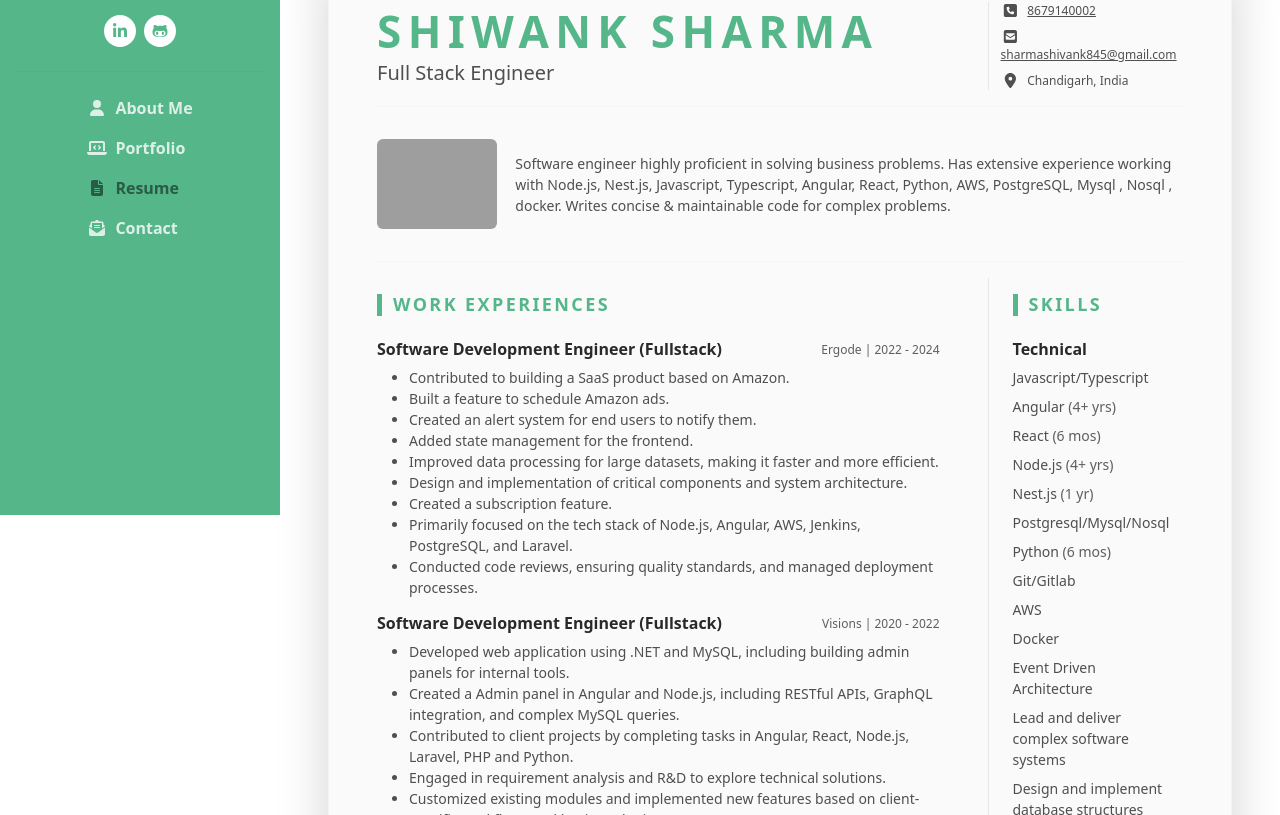
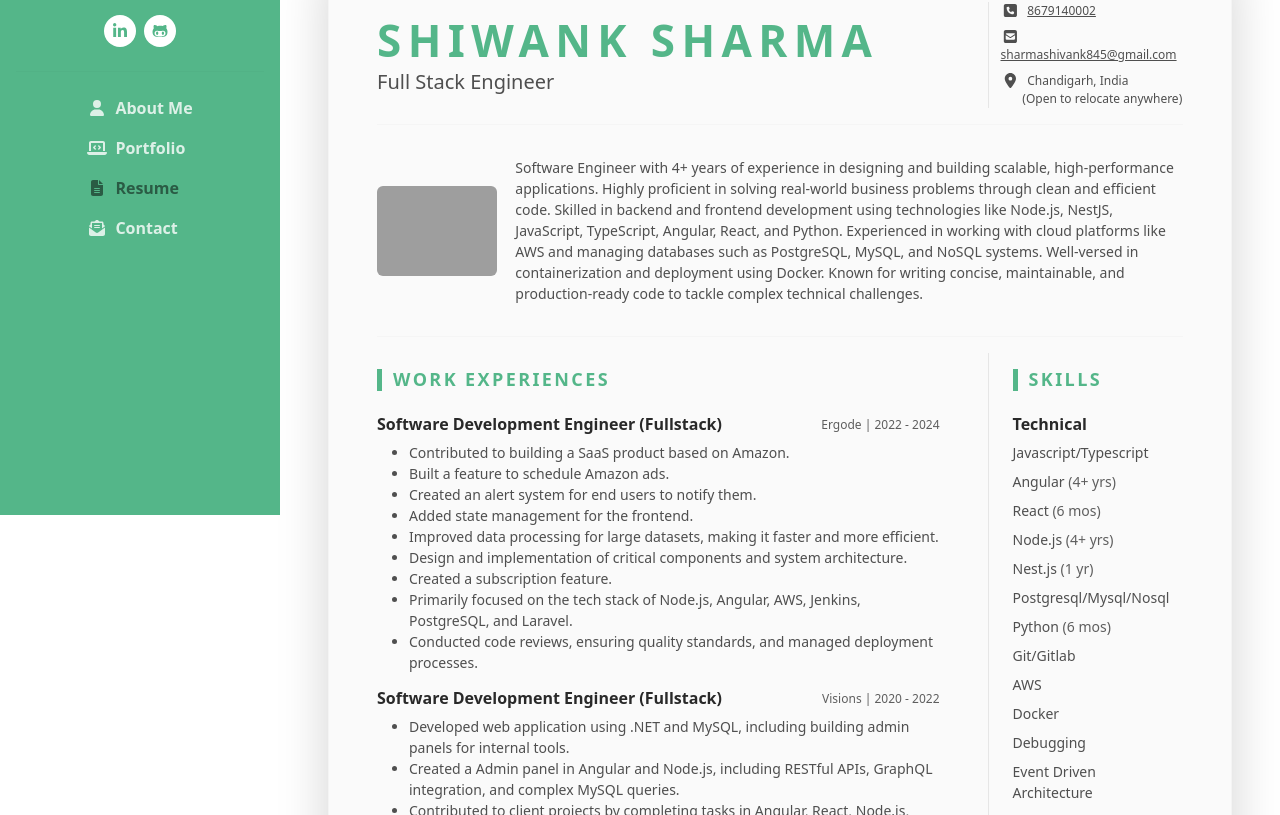
Before and after one commit to shivank4687/my-portfolio, an Angular app: page /resume in a window 1280 px wide. Shown: the part 285-1100 px from the top of the page. Built offline with nearby package versions, Linux system fonts and the light colour scheme; grey boxes are pictures that could not be loaded.

Commit message:
updated projects and adress info

```diff
--- a/src/app/components/profile-navigation-panel/profile-navigation-panel.component.ts
+++ b/src/app/components/profile-navigation-panel/profile-navigation-panel.component.ts
@@ -3,12 +3,14 @@ import { RouterLink, RouterLinkActive } from '@angular/router';
 
 @Component({
   selector: 'app-profile-navigation-panel',
-  imports: [RouterLink,RouterLinkActive],
+  imports: [RouterLink, RouterLinkActive],
   templateUrl: './profile-navigation-panel.component.html',
-  styleUrl: './profile-navigation-panel.component.css'
+  styleUrl: './profile-navigation-panel.component.css',
 })
 export class ProfileNavigationPanelComponent {
-  profile={
-  description:"Hi, my name is Shiwank Sharma and I'm a Full Stack Engineer. Welcome to my personal website!"
+  profile = {
+    // description:"Hi, my name is Shiwank Sharma and I'm a Full Stack Engineer. Welcome to my personal website!"
+    description:
+      "Hi, I'm Shiwank Sharma, a Full Stack Engineer with 4+ years of experience. Welcome to my personal website!",
+  };
 }
-}
--- a/src/app/components/profile/profile.component.ts
+++ b/src/app/components/profile/profile.component.ts
@@ -1,26 +1,87 @@
 import { CommonModule } from '@angular/common';
 import { Component } from '@angular/core';
 import { RouterLink } from '@angular/router';
-import { ProjectInfoComponent } from "../project-info/project-info.component";
+import { ProjectInfoComponent } from '../project-info/project-info.component';
 
 @Component({
   selector: 'app-profile',
   imports: [RouterLink, CommonModule, ProjectInfoComponent],
   templateUrl: './profile.component.html',
-  styleUrl: './profile.component.css'
+  styleUrl: './profile.component.css',
 })
 export class ProfileComponent {
-skills=[
-  {name:"Angular",icons:["fa-angular"],description:"Experienced\n in building scalable, responsive web applications using Angular. Proficient in creating modular architecture with standalone components, services, and state management."},
-  {name:"React",icons:["fa-react"],description:"Familiar with building basic UI components using React. Have used it for small projects and prototyping, with a growing understanding of hooks, props, and component-based architecture."},
-  {name:"Node.js",icons:["fa-node"],description:"Skilled in developing scalable and high-performance backend systems using Node.js. Strong understanding of asynchronous programming, RESTful APIs, and microservices architecture."},
-  {name:"Nest.js",icons:["icon-nestjs"],description:"Proficient in building modular, maintainable, and scalable backend applications using NestJS. Experienced in architecture, dependency injection, decorators, and microservices WebSockets to create robust enterprise-level APIs."},
-  {name:"Python",icons:["fa-python"],description:"Experienced for backend development, automation, and data processing. proficient with Python's core features, OOP, and popular libraries like pandas, FastAPI, and SQLAlchemy."},
-  {name:'SQL & NoSQL',icons:[" fa-solid fa-database"],description:"Experienced in designing and managing relational databases using PostgreSQL and MySQL, including schema design, query optimization, indexing, and migrations. Also familiar with NoSQL databases like MongoDB."},
-  {name:'PHP & laravel',icons:["fa-php","fa-laravel"],description:"Proficient in building web applications using Laravel. Experienced in MVC architecture, Eloquent ORM, Blade templating, and Laravel’s built-in tools for authentication, routing, and migrations."},
-  {name:'HTML & CSS',icons:["fa-html5","fa-css3-alt"],description:"Capable of structuring clean, semantic HTML for modern web applications, with CSS for layout and basic styling. Typically used to support component-based frameworks and ensure accessible, well-organized markup."}
-
-]
-
-
+  skills = [
+    {
+      name: 'Angular',
+      icons: ['fa-angular'],
+      description:
+        'Experienced\n in building scalable, responsive web applications using Angular. Proficient in creating modular architecture with standalone components, services, and state management.',
+    },
+    {
+      name: 'React',
+      icons: ['fa-react'],
+      description:
+        'Familiar with building basic UI components using React. Have used it for small projects and prototyping, with a growing understanding of hooks, props, and component-based architecture.',
+    },
+    {
+      name: 'Node.js',
+      icons: ['fa-node'],
+      description:
+        'Skilled in developing scalable and high-performance backend systems using Node.js. Strong understanding of asynchronous programming, RESTful APIs, and microservices architecture.',
+    },
+    {
+      name: 'Nest.js',
+      icons: ['icon-nestjs'],
+      description:
+        'Proficient in building modular, maintainable, and scalable backend applications using NestJS. Experienced in architecture, dependency injection, decorators, and microservices WebSockets to create robust enterprise-level APIs.',
+    },
+    {
+      name: 'Python',
+      icons: ['fa-python'],
+      description:
+        "Experienced for backend development, automation, and data processing. proficient with Python's core features, OOP, and popular libraries like pandas, FastAPI, and SQLAlchemy.",
+    },
+    {
+      name: 'Amazon Web Services',
+      icons: ['fa-aws'],
+      description:
+        "I have hands-on experience with AWS services like Lambda, S3, and IAM to build secure and scalable systems. I've worked on integrating Amazon Seller Central and PPC data, used Kinesis for real-time streaming, and implemented Transcribe for audio-to-text processing.",
+    },
+    {
+      name: 'SQL & NoSQL',
+      icons: [' fa-solid fa-database'],
+      description:
+        'Experienced in designing and managing relational databases using PostgreSQL and MySQL, including schema design, query optimization, indexing, and migrations. Also familiar with NoSQL databases like MongoDB.',
+    },
+    {
+      name: 'PHP & laravel',
+      icons: ['fa-php', 'fa-laravel'],
+      description:
+        'Proficient in building web applications using Laravel. Experienced in MVC architecture, Eloquent ORM, Blade templating, and Laravel’s built-in tools for authentication, routing, and migrations.',
+    },
+    {
+      name: 'Go (Golang)',
+      icons: ['fa-golang'],
+      description:
+        'I have working experience with Go for building lightweight APIs and backend services. I’ve used it for writing efficient, concurrent code and appreciate its simplicity, speed, and strong typing. My experience includes setting up RESTful services and working with Go modules and standard libraries.',
+    },
+    {
+      name: 'Docker',
+      icons: ['fa-docker'],
+      description:
+        'I use Docker to containerize applications for consistent development and deployment across environments. I’ve set up multi-container environments using Docker Compose and optimized Dockerfiles for Node.js, Python,Nest.js and reduce deployment issues.',
+    },
+    {
+      name: 'HTML & CSS',
+      icons: ['fa-html5', 'fa-css3-alt'],
+      description:
+        'Capable of structuring clean, semantic HTML for modern web applications, with CSS for layout and basic styling. Typically used to support component-based frameworks and ensure accessible, well-organized markup.',
+    },
+    {
+      name: 'Git & Gitlab',
+      icons: ['fa-github', 'fa-gitlab'],
+      description:
+        'Capable of structuring clean, semantic HTML for modern web applications, with CSS for layout and basic styling. Typically used to support component-based frameworks and ensure accessible, well-organized markup.',
+    },
+  ];
 }
--- a/src/app/components/project-info/project-info.component.ts
+++ b/src/app/components/project-info/project-info.component.ts
@@ -1,18 +1,63 @@
 import { CommonModule } from '@angular/common';
-import { Component } from '@angular/core';
+import { Component, Input, OnInit } from '@angular/core';
 
 @Component({
   selector: 'app-project-info',
   imports: [CommonModule],
   templateUrl: './project-info.component.html',
-  styleUrl: './project-info.component.css'
+  styleUrl: './project-info.component.css',
 })
-export class ProjectInfoComponent {
-projects=[
-  {name:"Extreme E-commerce (SaaS)",role:"Full Stack Engineer",skills:"Angular, Node, Postgresql, Laravel,microservices architecture, AWS services(advertising, seller central) and other third-party integrations."},
-  {name:"Speakout",role:"Front-end Developer",skills:"Angular, web sockets, AWS transcribe service, aws s3, aws kinesis video streaming, webrtc, video library integration etc."},
-  {name:"Organization management application",role:"Full Stack Engineer",skills:"Angular, node, SQL,ngrx, chatbox feature, web sockets, real-time dashboards."},
-  {name:'Diabetes App',role:'Front-end Developer',skills:"Angular, Graphql with Apollo client, ngrx store and state management, default modules customizations."},
-  {name:"Snake Game using Data structure in C++",role:"Full Stack Engineer",skills:"A console-based vintage Snake Game designed using C++ and data structures (array and linked list) with basic input and file handling features."}
-  ]
+export class ProjectInfoComponent implements OnInit {
+  @Input() limited = false;
+  projects = [
+    {
+      name: 'Stock Analysis & Prediction',
+      role: 'Full Stack Developer',
+      skills:
+        'Python, Nestjs, Angular, TypeScript, Dynamic Charts, Postgresql, NumPy, Scikit-learn, TensorFlow, Keras, LSTM, Time Series Analysis, Technical Indicators, Alpha Vantage API, Yahoo Finance API, Data Preprocessing, Feature Engineering, Model Training, REST APIs, JSON, Seaborn, CLI Tools, Automation, Error Handling',
+    },
+    {
+      name: 'Content Creator',
+      role: 'Full Stack Developer',
+      skills:
+        'Python, OpenCV, MoviePy, FFmpeg, Text-to-Speech,REST APIs, AI services (openai, gemini, murf, elevenlabs,fireworker), video/audio processing using tools like OpenCV, MoviePy, FFmpeg, Also enabled seamless content publishing by integrating Google and Meta APIs for direct upload and platform automation.',
+    },
+    {
+      name: 'Extreme E-commerce (SaaS)',
+      role: 'Full Stack Engineer',
+      skills:
+        'Angular, Node, Postgresql, Laravel,microservices architecture, Git & Gilab ,AWS services(advertising, seller central) and other third-party integrations.',
+    },
+    {
+      name: 'Speakout',
+      role: 'Front-end Developer',
+      skills:
+        'Angular, web sockets, AWS transcribe service, aws s3, aws kinesis video streaming, webrtc, video library integration etc.',
+    },
+    {
+      name: 'Organization management application',
+      role: 'Full Stack Engineer',
+      skills:
+        'Angular, node, SQL,ngrx, chatbox feature, web sockets, real-time dashboards.',
+    },
+    {
+      name: 'Diabetes App',
+      role: 'Front-end Developer',
+      skills:
+        'Angular, Graphql with Apollo client, ngrx store and state management, default modules customizations.',
+    },
+
+    {
+      name: 'Snake Game using Data structure in C++',
+      role: 'Full Stack Engineer',
+      skills:
+        'A console-based vintage Snake Game designed using C++ and data structures (array and linked list) with basic input and file handling features.',
+    },
+  ];
+
+  ngOnInit() {
+    if (this.limited) {
+      this.projects.length = 4;
+    }
+  }
 }
--- a/src/app/components/resume/resume.component.html
+++ b/src/app/components/resume/resume.component.html
@@ -25,6 +25,7 @@
                                     class="resume-link" href="mailto:{{resume.email}}">{{resume.email}}</a></li>
                             <!-- <li class="mb-2"><i class="fas fa-globe fa-fw fa-lg me-2"></i><a class="resume-link" href="#">www.yourwebsite.com</a></li> -->
                             <li class="mb-0"><i class="fas fa-map-marker-alt fa-fw fa-lg me-2"></i>{{resume.address}}
+                                <br>&nbsp;&nbsp;&nbsp;&nbsp;&nbsp;&nbsp;&nbsp;(Open to relocate anywhere)
                             </li>
                         </ul>
                     </div><!--//resume-contact-->
--- a/src/app/components/resume/resume.component.ts
+++ b/src/app/components/resume/resume.component.ts
@@ -1,66 +1,141 @@
 import { CommonModule } from '@angular/common';
 import { Component } from '@angular/core';
-import {downloadAsPDF} from '../../utils/file.utils'
+import { downloadAsPDF } from '../../utils/file.utils';
 @Component({
   selector: 'app-resume',
   imports: [CommonModule],
   templateUrl: './resume.component.html',
-  styleUrl: './resume.component.css'
+  styleUrl: './resume.component.css',
 })
 export class ResumeComponent {
-resume={
-  name:"Shiwank Sharma",
-  title:"Full Stack Engineer",
-  phone_number:"8679140002",
-  email:"sharmashivank845@gmail.com",
-  address:"Chandigarh, India",
-  description:"Software engineer highly proficient in solving business problems. Has extensive experience working with Node.js, Nest.js, Javascript, Typescript, Angular, React, Python, AWS, PostgreSQL, Mysql , Nosql , docker. Writes concise & maintainable code for complex problems. ",
-  experience:[{name:"Ergode",role:'Software Development Engineer (Fullstack)',time_period:"2022 - 2024",
-              contributions:[
-                "Contributed to building a SaaS product based on Amazon.",
-                "Built a feature to schedule Amazon ads.",
-                "Created an alert system for end users to notify them.",
-                "Added state management for the frontend.",
-                "Improved data processing for large datasets, making it faster and more efficient.",
-                "Design and implementation of critical components and system architecture.",
-                "Created a subscription feature.",
-                "Primarily focused on the tech stack of Node.js, Angular, AWS, Jenkins, PostgreSQL, and Laravel.",
-                "Conducted code reviews, ensuring quality standards, and managed deployment processes."
-              ]},
-              {name:"Visions",role:'Software Development Engineer (Fullstack)',time_period:"2020 - 2022",
-              contributions:[
-                "Developed web application using .NET and MySQL, including building admin panels for internal tools.",
-                "Created a Admin panel in Angular and Node.js, including RESTful APIs, GraphQL integration, and complex MySQL queries.",
-                "Contributed to client projects by completing tasks in Angular, React, Node.js, Laravel, PHP and Python.",
-                "Engaged in requirement analysis and R&D to explore technical solutions.",
-                "Customized existing modules and implemented new features based on client-specific workflows and business logic.",
-                "Integrated Google Maps APIs into client platforms for location-based features.",
-                "Created a real-time organization management system using Angular, Node.js, WebSockets, and NGRX Store.",
-                "Developed the frontend for a SaaS-based project management platform using Angular.",
-                "Implemented advanced video features—streaming, webrtc, transcription, recording, and analytics using Angular and AWS services.",
-                "Engaged in requirement analysis and R&D to explore technical solutions.",
-                "Diagnosed and resolved production issues and implemented optimization techniques to improve system performance.",
-                "Participated in code reviews and handled deployment tasks for various projects."]}
-              ],
-  education:[{title:"Bachelor's of Engineering in Computer Science",institute:"Chitkara University, Himachal Pradesh",time_period:"2016 - 2020"},
-            {title:"Specialized in Software Development & Problem Solving",institute:"Scaler",time_period:"2024 - 2025"}
-            ],
-  skills:{technical:[["Javascript/Typescript"],["Angular","4+ yrs"],["React","6 mos"],["Node.js","4+ yrs"],["Nest.js","1 yr"],["Postgresql/Mysql/Nosql"],["Python","6 mos"],["Git/Gitlab"],["AWS"],["Docker"],["Event Driven Architecture"],["Lead and deliver complex software systems"],["Design and implement database structures"]],professional:["Strong problem solver","Effective communication","Team player","Good time management"]},
-  languages:[['English','(Professional)'],['Hindi','(Native)']],
-  interests:["Problem Solving","Automation/scripting","Trekking","Travelling"],
-  projects:[
-    {name:"Extreme E-commerce (SaaS)",role:"Full Stack Engineer",skills:"Angular, Node, Postgresql, Laravel,microservices architecture, AWS services(advertising, seller central) and other third-party integrations."},
-    {name:"Speakout",role:"Front-end Developer",skills:"Angular, web sockets, AWS transcribe service, aws s3, aws kinesis video streaming, webrtc, video library integration etc."},
-    {name:"Organization management application",role:"Full Stack Engineer",skills:"Angular, node, SQL,ngrx, chatbox feature, web sockets, real-time dashboards."},
-    {name:'Diabetes App',role:'Front-end Developer',skills:"Angular, Graphql with Apollo client, ngrx store and state management, default modules customizations."},
-    {name:"Snake Game using Data structure in C++",role:"Full Stack Engineer",skills:"A console-based vintage Snake Game designed using C++ and data structures (array and linked list) with basic input and file handling features."}
-    ]
+  resume = {
+    name: 'Shiwank Sharma',
+    title: 'Full Stack Engineer',
+    phone_number: '8679140002',
+    email: 'sharmashivank845@gmail.com',
+    address: 'Chandigarh, India',
+    // description:"Software engineer highly proficient in solving business problems. Has extensive experience working with Node.js, Nest.js, Javascript, Typescript, Angular, React, Python, AWS, PostgreSQL, Mysql , Nosql , docker. Writes concise & maintainable code for complex problems. ",
+    description: `Software Engineer with 4+ years of experience in designing and building scalable, high-performance applications. Highly proficient in solving real-world business problems through clean and efficient code. Skilled in backend and frontend development using technologies like Node.js, NestJS, JavaScript, TypeScript, Angular, React, and Python. Experienced in working with cloud platforms like AWS and managing databases such as PostgreSQL, MySQL, and NoSQL systems. Well-versed in containerization and deployment using Docker. Known for writing concise, maintainable, and production-ready code to tackle complex technical challenges.`,
+    experience: [
+      {
+        name: 'Ergode',
+        role: 'Software Development Engineer (Fullstack)',
+        time_period: '2022 - 2024',
+        contributions: [
+          'Contributed to building a SaaS product based on Amazon.',
+          'Built a feature to schedule Amazon ads.',
+          'Created an alert system for end users to notify them.',
+          'Added state management for the frontend.',
+          'Improved data processing for large datasets, making it faster and more efficient.',
+          'Design and implementation of critical components and system architecture.',
+          'Created a subscription feature.',
+          'Primarily focused on the tech stack of Node.js, Angular, AWS, Jenkins, PostgreSQL, and Laravel.',
+          'Conducted code reviews, ensuring quality standards, and managed deployment processes.',
+        ],
+      },
+      {
+        name: 'Visions',
+        role: 'Software Development Engineer (Fullstack)',
+        time_period: '2020 - 2022',
+        contributions: [
+          'Developed web application using .NET and MySQL, including building admin panels for internal tools.',
+          'Created a Admin panel in Angular and Node.js, including RESTful APIs, GraphQL integration, and complex MySQL queries.',
+          'Contributed to client projects by completing tasks in Angular, React, Node.js, Laravel, PHP and Python.',
+          'Engaged in requirement analysis and R&D to explore technical solutions.',
+          'Customized existing modules and implemented new features based on client-specific workflows and business logic.',
+          'Integrated Google Maps APIs into client platforms for location-based features.',
+          'Created a real-time organization management system using Angular, Node.js, WebSockets, and NGRX Store.',
+          'Developed the frontend for a SaaS-based project management platform using Angular.',
+          'Implemented advanced video features—streaming, webrtc, transcription, recording, and analytics using Angular and AWS services.',
+          'Engaged in requirement analysis and R&D to explore technical solutions.',
+          'Diagnosed and resolved production issues and implemented optimization techniques to improve system performance.',
+          'Participated in code reviews and handled deployment tasks for various projects.',
+        ],
+      },
+    ],
+    education: [
+      {
+        title: "Bachelor's of Engineering in Computer Science",
+        institute: 'Chitkara University, Himachal Pradesh',
+        time_period: '2016 - 2020',
+      },
+      {
+        title: 'Specialized in Software Development & Problem Solving',
+        institute: 'Scaler',
+        time_period: '2024 - 2025',
+      },
+    ],
+    skills: {
+      technical: [
+        ['Javascript/Typescript'],
+        ['Angular', '4+ yrs'],
+        ['React', '6 mos'],
+        ['Node.js', '4+ yrs'],
+        ['Nest.js', '1 yr'],
+        ['Postgresql/Mysql/Nosql'],
+        ['Python', '6 mos'],
+        ['Git/Gitlab'],
+        ['AWS'],
+        ['Docker'],
+        ['Debugging'],
+        ['Event Driven Architecture'],
+        ['Lead and deliver complex software systems'],
+        ['Design and implement database structures'],
+      ],
+      professional: [
+        'Strong problem solver',
+        'Effective communication',
+        'Team player',
+        'Good time management',
+      ],
+    },
+    languages: [
+      ['English', '(Professional)'],
+      ['Hindi', '(Native)'],
+    ],
+    interests: [
+      'Problem Solving',
+      'Automation/scripting',
+      'Trekking',
+      'Travelling',
+    ],
+    projects: [
+      {
+        name: 'Extreme E-commerce (SaaS)',
+        role: 'Full Stack Engineer',
+        skills:
+          'Angular, Node, Postgresql, Laravel,microservices architecture, AWS services(advertising, seller central) and other third-party integrations.',
+      },
+      {
+        name: 'Speakout',
+        role: 'Front-end Developer',
+        skills:
+          'Angular, web sockets, AWS transcribe service, aws s3, aws kinesis video streaming, webrtc, video library integration etc.',
+      },
+      {
+        name: 'Organization management application',
+        role: 'Full Stack Engineer',
+        skills:
+          'Angular, node, SQL,ngrx, chatbox feature, web sockets, real-time dashboards.',
+      },
+      {
+        name: 'Diabetes App',
+        role: 'Front-end Developer',
+        skills:
+          'Angular, Graphql with Apollo client, ngrx store and state management, default modules customizations.',
+      },
+      {
+        name: 'Snake Game using Data structure in C++',
+        role: 'Full Stack Engineer',
+        skills:
+          'A console-based vintage Snake Game designed using C++ and data structures (array and linked list) with basic input and file handling features.',
+      },
+    ],
+  };
+
+  personal_details = { phone: '8679140002' };
+
+  downloadResume(content_id: string) {
+    downloadAsPDF(content_id, 'shiwank_fullstack_developer_resume');
+  }
 }
-
-personal_details={phone:"8679140002"}
-
-
-downloadResume(content_id:string){
-  downloadAsPDF(content_id,"shiwank_fullstack_developer_resume")
-}
-}
```
Also changed, not shown: src/app/components/profile/profile.component.html (+22 -13 lines).
